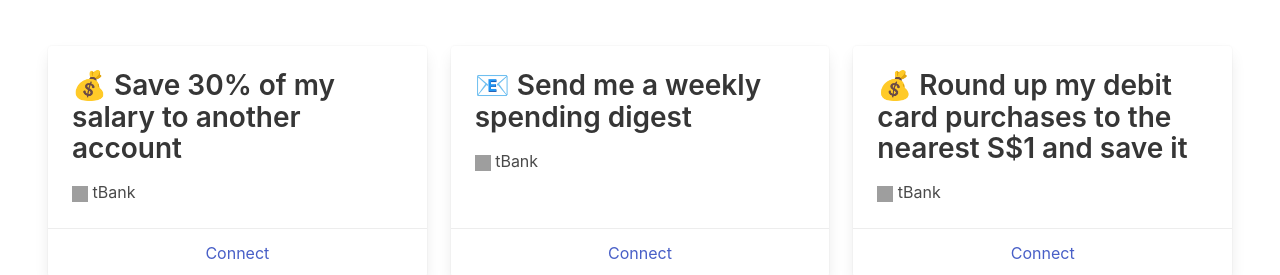
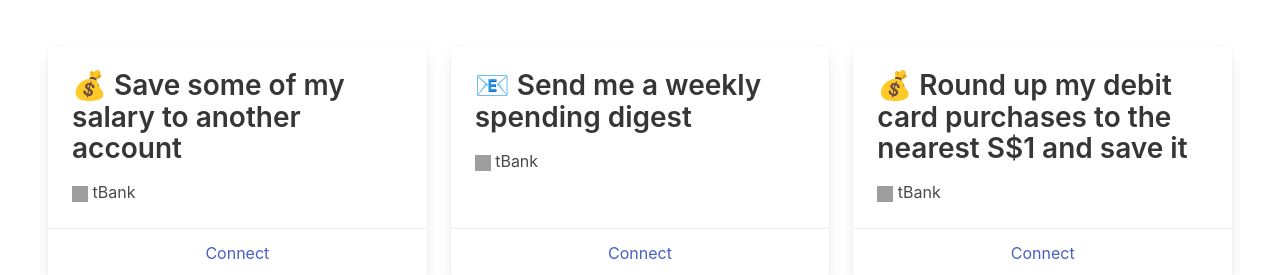
Before and after one commit to is444-smartfin/app, a React (Create React App) app: page / in a window 1280 px wide. Shown: the part 238-513 px from the top of the page. Built offline with nearby package versions, Linux system fonts and the light colour scheme; grey boxes are pictures that could not be loaded.

Commit message:
feat: aggregated email summary

```diff
--- a/src/components/Home.js
+++ b/src/components/Home.js
@@ -44,7 +44,7 @@ function Home() {
                     <span role="img" aria-label="money">
                       💰{" "}
                     </span>
-                    Save 30% of my salary to another account
+                    Save some of my salary to another account
                   </h2>
                   <img
                     src="https://tbankonline.com/img/tBank.ico"
--- a/src/components/Pages/Recipes/RecipesAddAggregatedEmail.js
+++ b/src/components/Pages/Recipes/RecipesAddAggregatedEmail.js
@@ -13,6 +13,7 @@ const initialFormData = Object.freeze({
   accountFrom: "",
   accountTo: "",
   amount: 30,
+  taskName: "smartfin.aggregated_email",
 });
 
 function RecipesAddAggregatedEmail() {
@@ -134,7 +135,7 @@ function RecipesAddAggregatedEmail() {
                       </div>
                       <div className="field">
                         <label className="label" htmlFor="userId">
-                          From account number
+                          Accounts (tBank)
                           <div className="control">
                             <div className="select">
                               <select
@@ -169,7 +170,7 @@ function RecipesAddAggregatedEmail() {
 
                       <div className="field">
                         <label className="label" htmlFor="pin">
-                          To account number
+                          Accounts (OCBC)
                           <div className="control">
                             <div className="select">
                               <select
@@ -204,7 +205,7 @@ function RecipesAddAggregatedEmail() {
 
                       <div className="field">
                         <label className="label" htmlFor="pin">
-                          % of incoming amount to transfer
+                          Amount to transfer
                           <input
                             type="number"
                             name="amount"
--- a/src/components/Pages/Recipes/RecipesAddSalary.js
+++ b/src/components/Pages/Recipes/RecipesAddSalary.js
@@ -13,6 +13,7 @@ const initialFormData = Object.freeze({
   accountFrom: "",
   accountTo: "",
   amount: 30,
+  taskName: "tbank.salary.transfer",
 });
 
 function RecipesAddSalary() {
@@ -97,7 +98,7 @@ function RecipesAddSalary() {
           <div className="container">
             {/* eslint-disable-next-line jsx-a11y/accessible-emoji */}
             <h1 className="title">
-              💰 Save 30% of my salary to another account
+              💰 Save some of my salary to another account
             </h1>
             <h2 className="subtitle">Powered by tBank</h2>
           </div>
@@ -113,7 +114,7 @@ function RecipesAddSalary() {
                   <Link to="/recipes">View All Recipes</Link>
                 </li>
                 <li>
-                  <Link to="/recipes" className="is-active">
+                  <Link to="/recipes/explore" className="is-active">
                     Add Recipes
                   </Link>
                 </li>
--- a/src/components/Pages/Recipes/RecipesExplore.js
+++ b/src/components/Pages/Recipes/RecipesExplore.js
@@ -52,7 +52,7 @@ function RecipesExplore() {
                     <span role="img" aria-label="money">
                       💰{" "}
                     </span>
-                    Save 30% of my salary to another account
+                    Save some of my salary to another account
                   </h2>
                   <img
                     src="https://tbankonline.com/img/tBank.ico"
```
